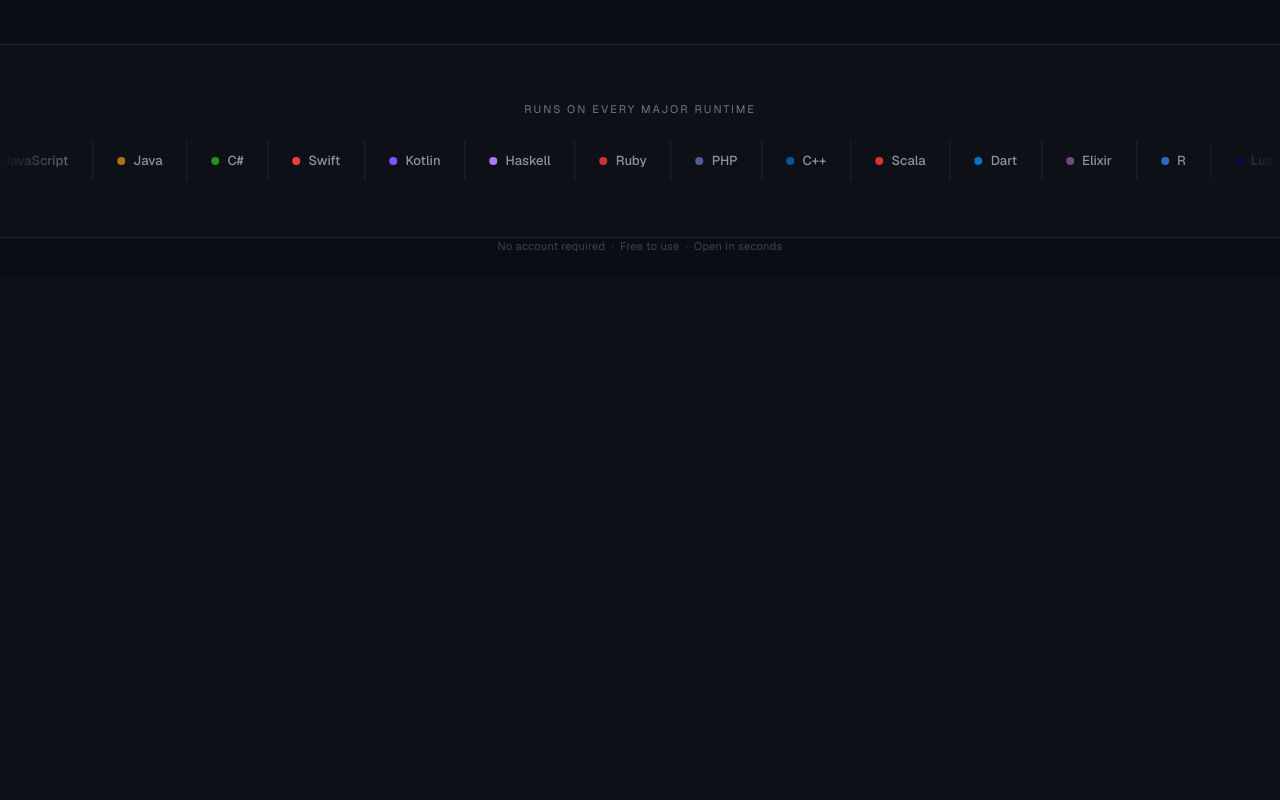
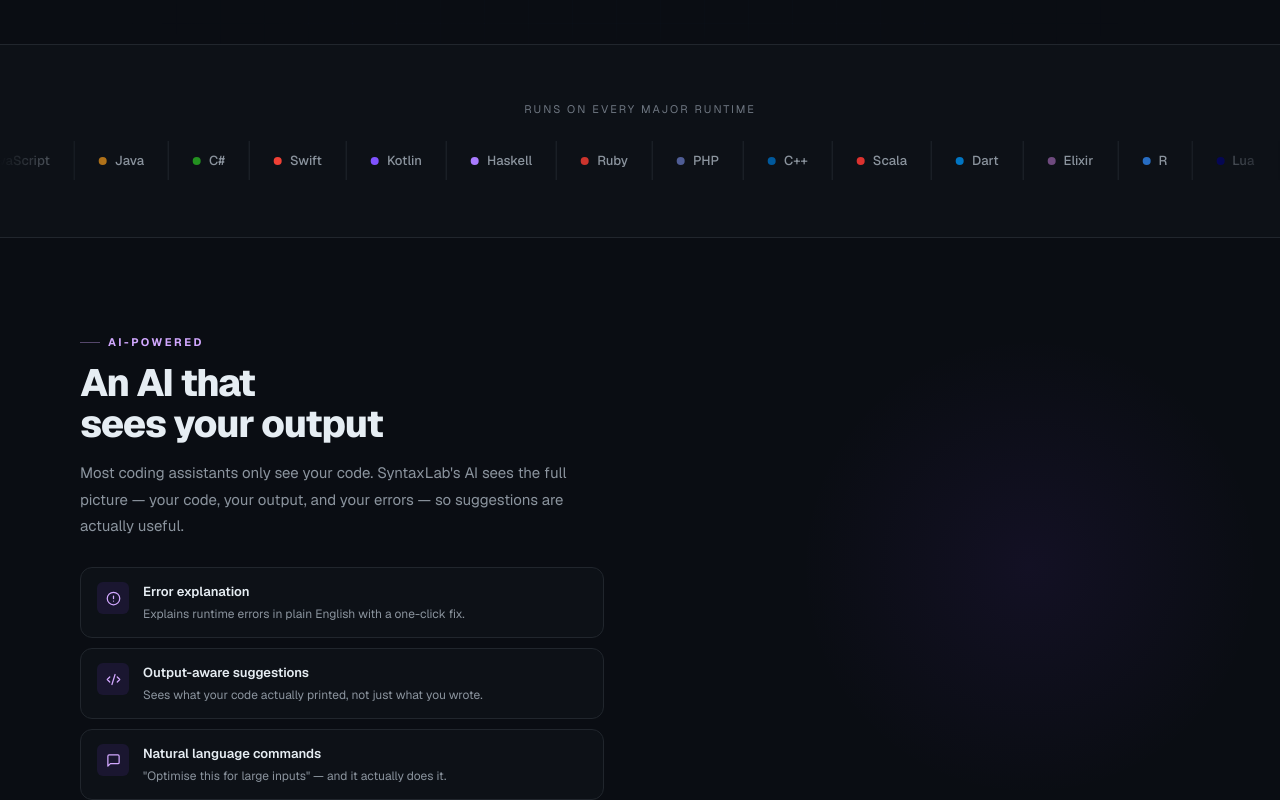
Before and after one commit to skdonepudi/syntaxlab, a Next.js app: page / in a window 1280 px wide. Shown: the part 2000-2800 px from the top of the page. Before the commit the page ends 2278 px from the top, so only its background shows below. Built offline with nearby package versions, Linux system fonts and the light colour scheme.

Commit message:
feat: add AI spotlight section with floating editor window

```diff
--- a/app/landing/page.tsx
+++ b/app/landing/page.tsx
@@ -621,6 +621,9 @@
       {/* ── Languages Marquee ── */}
       <LanguagesMarquee />
 
+      {/* ── AI Spotlight ── */}
+      <AISpotlight />
+
       {/* ── Footer note ── */}
       <div
         className="relative z-10 text-center pb-6"
@@ -1186,3 +1189,201 @@
     </section>
   );
 }
+
+/* ──────────────────────────────────────────────────────────
+   AI SPOTLIGHT
+────────────────────────────────────────────────────────── */
+
+function AISpotlight() {
+  const sectionRef = useRef<HTMLDivElement>(null);
+
+  useEffect(() => {
+    const el = sectionRef.current;
+    if (!el) return;
+    const obs = new IntersectionObserver(
+      (entries) => {
+        entries.forEach((entry) => {
+          if (entry.isIntersecting) {
+            const targets = el.querySelectorAll<HTMLElement>(".landing-fade-up");
+            targets.forEach((t, i) => {
+              t.style.animationDelay = `${i * 0.08}s`;
+              t.classList.add("landing-visible");
+            });
+            obs.disconnect();
+          }
+        });
+      },
+      { threshold: 0.12 }
+    );
+    obs.observe(el);
+    return () => obs.disconnect();
+  }, []);
+
+  const features = [
+    {
+      Icon: AlertCircle,
+      title: "Error explanation",
+      desc: "Explains runtime errors in plain English with a one-click fix.",
+    },
+    {
+      Icon: Code2,
+      title: "Output-aware suggestions",
+      desc: "Sees what your code actually printed, not just what you wrote.",
+    },
+    {
+      Icon: MessageSquare,
+      title: "Natural language commands",
+      desc: '"Optimise this for large inputs" — and it actually does it.',
+    },
+  ];
+
+  return (
+    <section
+      ref={sectionRef}
+      className="relative z-10 w-full"
+      style={{
+        padding: "96px 80px",
+        background: "#0a0d13",
+        display: "grid",
+        gridTemplateColumns: "1fr 1fr",
+        gap: 72,
+        alignItems: "center",
+      }}
+    >
+      {/* ambient right glow */}
+      <div
+        className="absolute pointer-events-none"
+        style={{
+          right: 0, top: "50%", transform: "translateY(-50%)",
+          width: 500, height: 500,
+          background: "radial-gradient(ellipse, #7c3aed14 0%, transparent 65%)",
+        }}
+      />
+
+      {/* Left column */}
+      <div style={{ position: "relative" }}>
+        <div
+          className="landing-fade-up flex items-center gap-2 mb-3"
+          style={{ fontSize: 11, fontWeight: 700, letterSpacing: "2.5px", textTransform: "uppercase", color: "#d2a8ff" }}
+        >
+          <span style={{ width: 20, height: 1, background: "#d2a8ff60", display: "inline-block" }} />
+          AI-powered
+        </div>
+        <h2
+          className="landing-fade-up font-extrabold"
+          style={{ fontSize: 38, letterSpacing: "-1.2px", lineHeight: 1.08, marginBottom: 16 }}
+        >
+          An AI that<br />sees your output
+        </h2>
+        <p
+          className="landing-fade-up"
+          style={{ fontSize: 15, color: "#8b949e", lineHeight: 1.75, marginBottom: 28 }}
+        >
+          Most coding assistants only see your code. SyntaxLab&apos;s AI sees the full
+          picture — your code, your output, and your errors — so suggestions are actually useful.
+        </p>
+        <div className="landing-fade-up flex flex-col gap-2.5">
+          {features.map(({ Icon, title, desc }) => (
+            <AIFeatureRow key={title} Icon={Icon} title={title} desc={desc} />
+          ))}
+        </div>
+      </div>
+
+      {/* Right column — floating window */}
+      <div
+        className="landing-fade-up"
+        style={{
+          borderRadius: 14,
+          overflow: "hidden",
+          background: "#0d1117",
+          border: "1px solid #30363d",
+          boxShadow: "0 0 0 1px #7c3aed25, 0 32px 80px rgba(0,0,0,.65), 0 0 60px #7c3aed14",
+          animation: "landing-float 5s ease-in-out infinite",
+        }}
+      >
+        {/* Toolbar */}
+        <div
+          className="flex items-center gap-2 px-3.5"
+          style={{ height: 40, background: "#161b22", borderBottom: "1px solid #21262d" }}
+        >
+          <div className="flex gap-1.5">
+            {["#ff5f57", "#febc2e", "#28c840"].map((c) => (
+              <span key={c} className="rounded-full block" style={{ width: 9, height: 9, background: c }} />
+            ))}
+          </div>
+          <span style={{ fontSize: 11, color: "#6e7681", marginLeft: 6 }}>solution.py — AI Assistant</span>
+        </div>
+
+        {/* Body */}
+        <div style={{ padding: "18px 18px 18px", fontFamily: "var(--font-geist-mono), monospace", fontSize: 12 }}>
+          <div style={{ lineHeight: "22px", color: "#6e7681" }}>Output:</div>
+          <div style={{ lineHeight: "22px", color: "#ff7b72" }}>IndexError: list index out of range</div>
+          <div style={{ lineHeight: "22px", color: "#6e7681" }}>&nbsp;&nbsp;at line 8, in binary_search</div>
+
+          {/* AI panel */}
+          <div
+            style={{
+              marginTop: 14,
+              background: "#7c3aed10",
+              border: "1px solid #7c3aed28",
+              borderRadius: 10,
+              padding: 14,
+            }}
+          >
+            <div
+              className="flex items-center gap-1.5 mb-2"
+              style={{ fontSize: 10, fontWeight: 700, letterSpacing: "1px", textTransform: "uppercase", color: "#d2a8ff" }}
+            >
+              <Sparkles size={10} strokeWidth={2} />
+              AI Analysis
+            </div>
+            <div style={{ fontFamily: "var(--font-geist-sans), sans-serif", fontSize: 12, color: "#8b949e", lineHeight: 1.65 }}>
+              The while loop exits before checking the last element. Your{" "}
+              <code style={{ color: "#d2a8ff", fontFamily: "var(--font-geist-mono), monospace" }}>hi</code>{" "}
+              boundary is off by one when the array has an even length.
+            </div>
+            <div
+              style={{
+                marginTop: 10, background: "#0a0d13", borderRadius: 7,
+                padding: "8px 12px", fontFamily: "var(--font-geist-mono), monospace", fontSize: 11,
+              }}
+            >
+              <div style={{ color: "#ff7b72" }}>- while lo &lt; hi:</div>
+              <div style={{ color: "#3fb950" }}>+ while lo &lt;= hi:</div>
+            </div>
+          </div>
+        </div>
+      </div>
+    </section>
+  );
+}
+
+function AIFeatureRow({ Icon, title, desc }: { Icon: React.ElementType; title: string; desc: string }) {
+  const [hovered, setHovered] = React.useState(false);
+  return (
+    <div
+      className="flex gap-3.5 items-start rounded-xl"
+      style={{
+        padding: "14px 16px",
+        border: `1px solid ${hovered ? "#7c3aed35" : "#21262d"}`,
+        background: hovered ? "#110d1c" : "#0d1117",
+        transform: hovered ? "translateX(4px)" : "translateX(0)",
+        transition: "all 0.25s cubic-bezier(.22,1,.36,1)",
+        cursor: "default",
+      }}
+      onMouseEnter={() => setHovered(true)}
+      onMouseLeave={() => setHovered(false)}
+    >
+      <div
+        className="flex items-center justify-center rounded-lg flex-shrink-0"
+        style={{ width: 32, height: 32, background: hovered ? "#7c3aed30" : "#7c3aed1e", color: "#d2a8ff", transition: "background 0.25s" }}
+      >
+        <Icon size={15} strokeWidth={2} />
+      </div>
+      <div>
+        <div style={{ fontSize: 13, fontWeight: 600, marginBottom: 3 }}>{title}</div>
+        <div style={{ fontSize: 12, color: "#8b949e", lineHeight: 1.55 }}>{desc}</div>
+      </div>
+    </div>
+  );
+}
```
